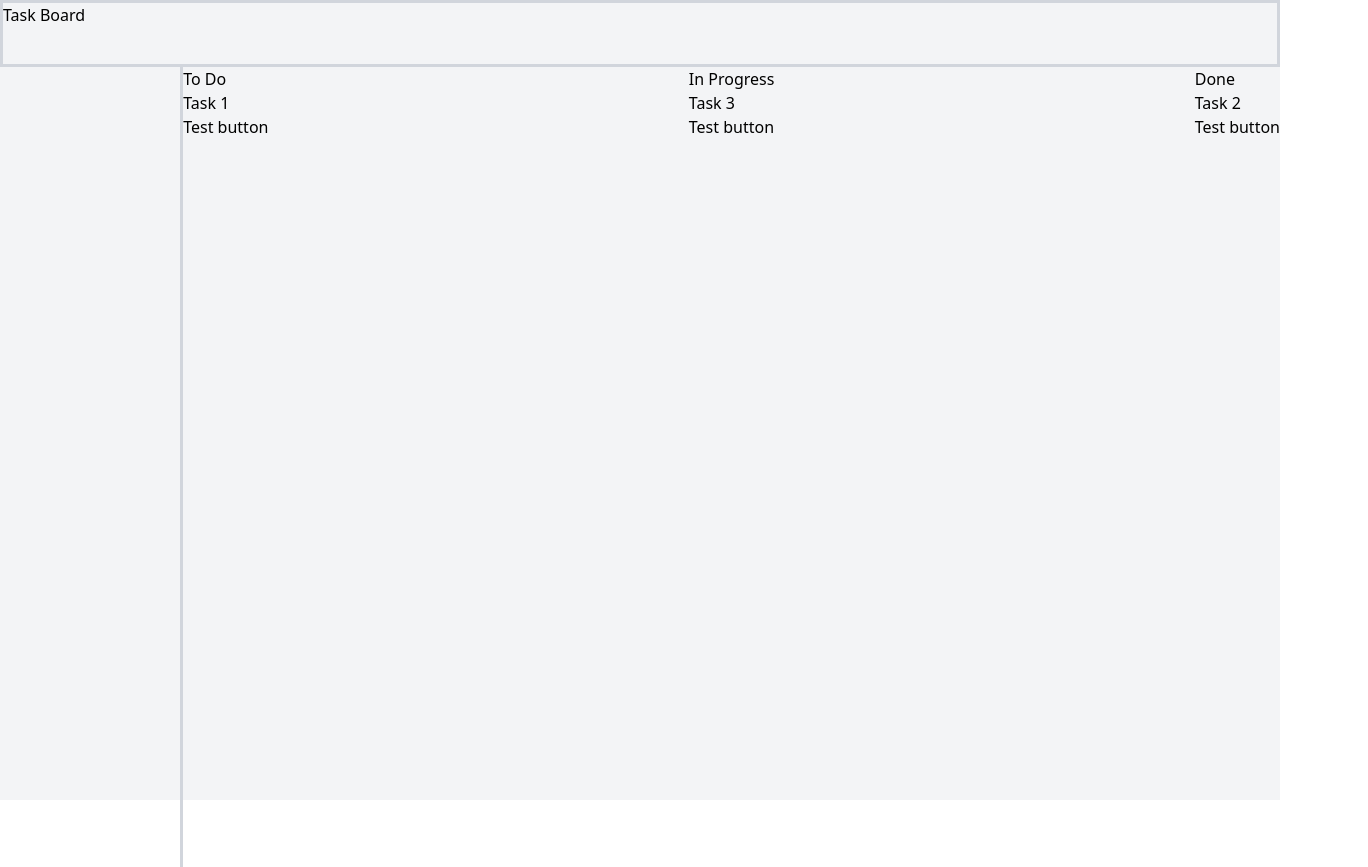
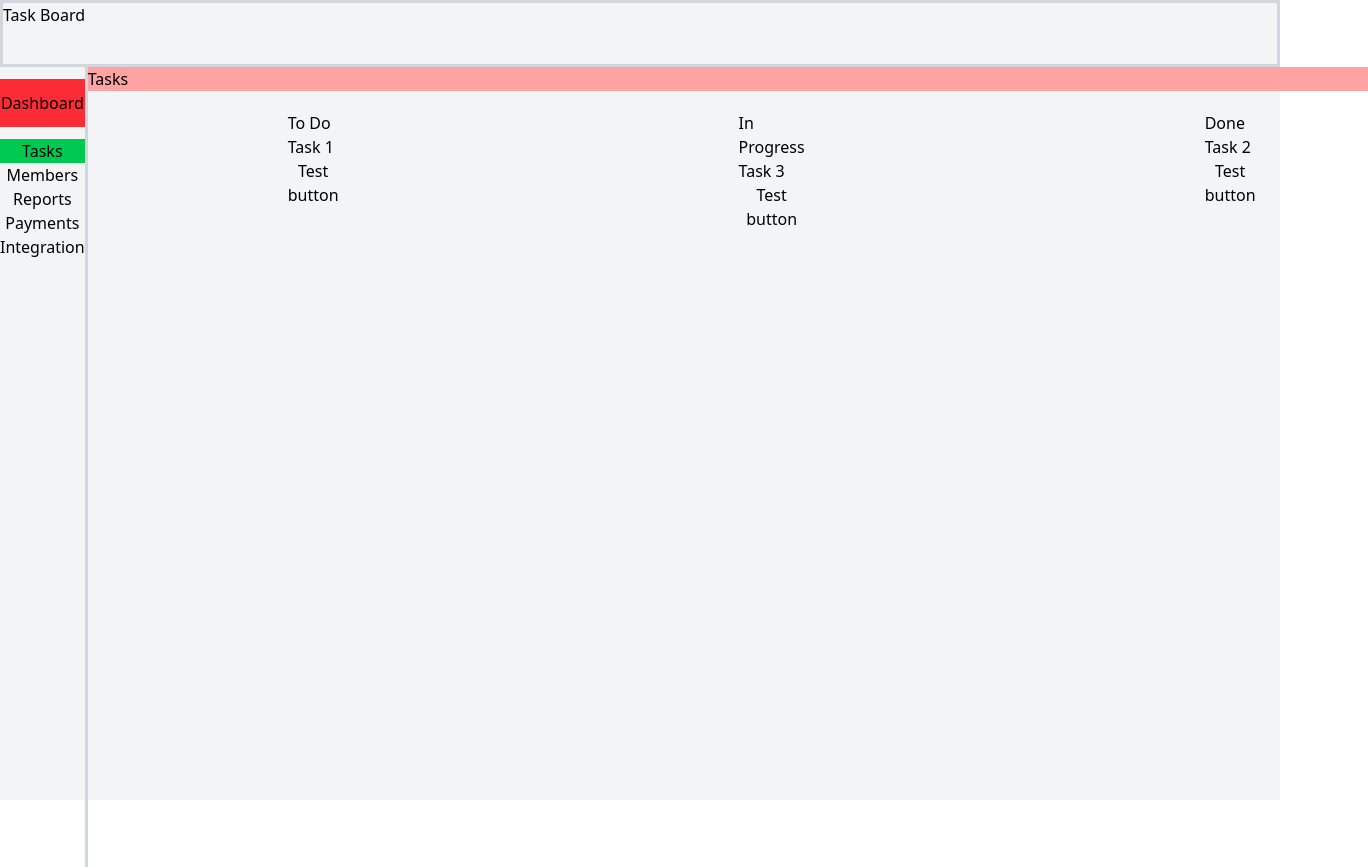
Before and after one commit to FlamingShali/Task-Manager, a React (Vite) app: page / in a window 1280 px wide. Shown: the whole page, 1368 px wide, since content can reach past the window. Built offline with nearby package versions, Linux system fonts and the light colour scheme.

Commit message:
Improved layout a by adding tasks header above task board

```diff
--- a/src/components/Board.jsx
+++ b/src/components/Board.jsx
@@ -40,7 +40,9 @@ const Board = () => {
   return (
     <>
       <DndContext collisionDetection={closestCorners} onDragEnd={onDragEnd}>
-        <div className="w-full h-full flex justify-between self-center ">
+        <div className="w-full h-full flex justify-between self-center flex-col">
+          <h1 className="w-full bg-red-300">Tasks</h1>
+          <div className="flex h-full w-full">
             {statuses.map((status) => (
               <TaskColumn key={status} type={status}>
                 <h1>{status}</h1>
@@ -55,6 +57,7 @@ const Board = () => {
               </TaskColumn>
             ))}
           </div>
+        </div>
       </DndContext>
     </>
   );
--- /dev/null
+++ b/src/components/Button.jsx
@@ -0,0 +1,10 @@
+
+const Button = () => {
+  return (
+    <div className="">
+
+    </div>
+  )
+};
+
+export default Button
--- a/src/components/SideBar.jsx
+++ b/src/components/SideBar.jsx
@@ -1,7 +1,12 @@
 const SideBar = () => {
   return (
-    <aside className="h-screen w-1/6 border-r-[3px] border-r-gray-300   ">
-      <button></button>
+    <aside className="h-screen w-1/6 border-r-[3px] border-r-gray-300 flex flex-col ">
+      <button className="my-3 h-[3rem] bg-red-500">Dashboard</button>
+      <button className=" bg-green-500 ">Tasks</button>
+      <button>Members</button>
+      <button>Reports</button>
+      <button>Payments</button>
+      <button>Integration</button>
     </aside>
   );
 };
--- a/src/components/TaskColumn.jsx
+++ b/src/components/TaskColumn.jsx
@@ -1,5 +1,7 @@
 const TaskColumn = ({ children }) => {
-  return <div>{children}</div>;
+  return <div className="mx-50 my-5">
+
+    {children}</div>;
 };
 
 export default TaskColumn;
```
Lines whose indentation alone changed are shown as unchanged.
